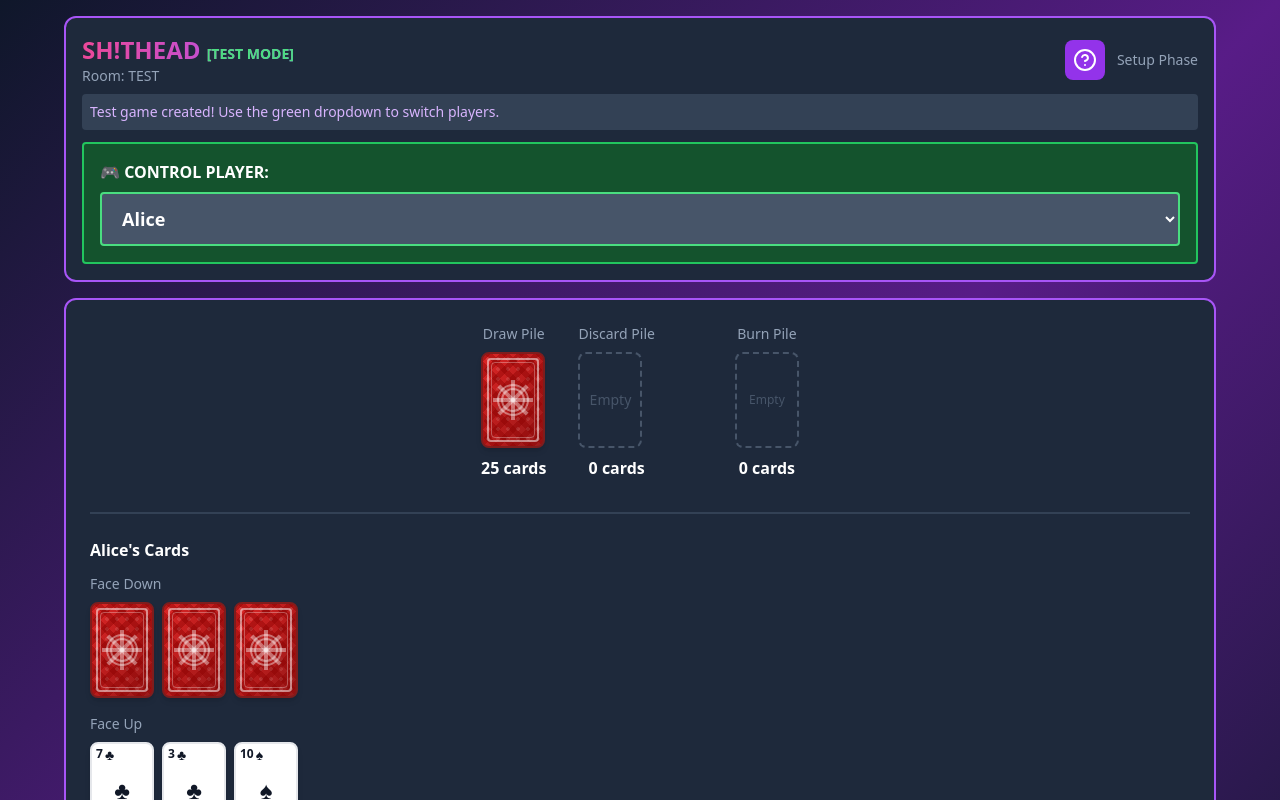
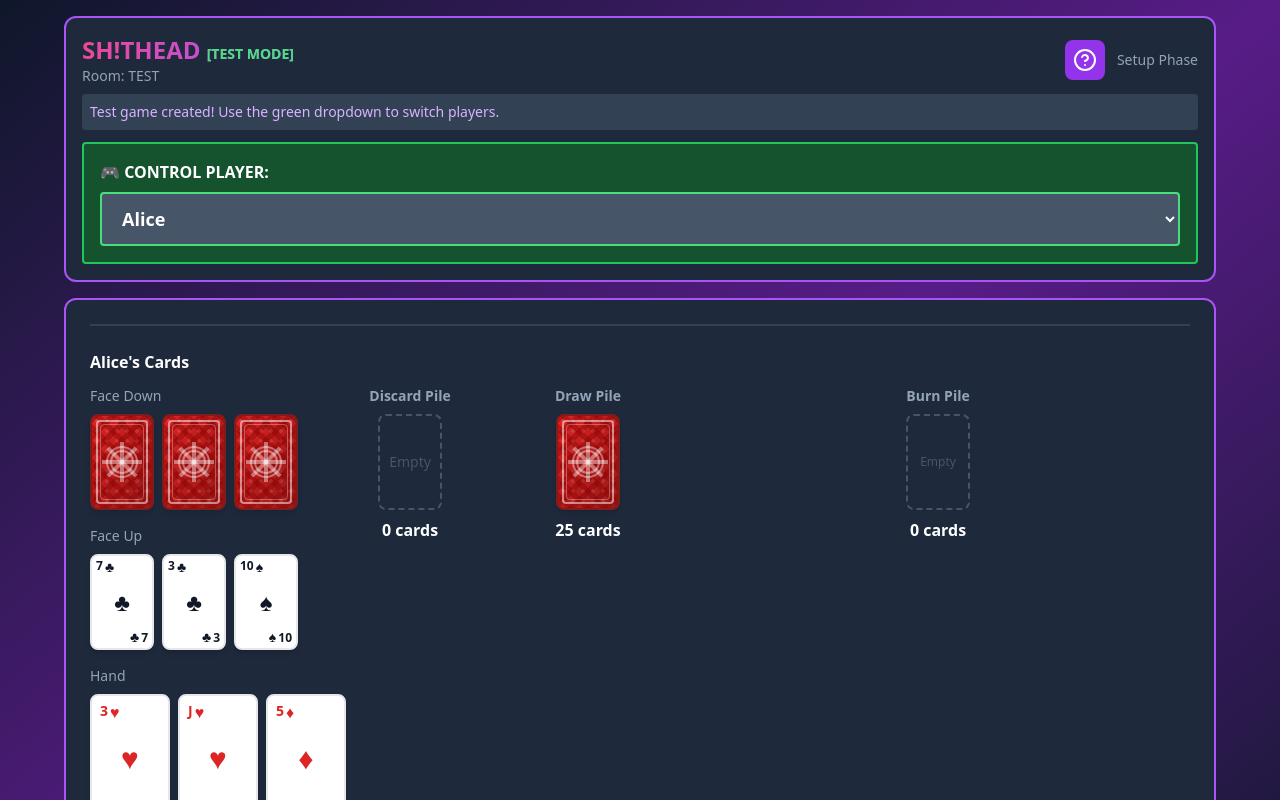
Before and after one commit to Swissola/sh_thead-game, a React (Vite) app: page / in a window 1280 px wide. Both pictures are taken after a click on the button "Test Mode (3 Players)". Shown: the top 800 px of the page. Built offline with nearby package versions, Linux system fonts and the light colour scheme.

Commit message:
Improve pile layout with better spacing and alignment

```diff
--- a/src/App.tsx
+++ b/src/App.tsx
@@ -1184,135 +1184,15 @@ export default function ShitheadGame() {
                 }
               }}
             >
-              <div className="flex justify-center gap-8 mb-8">
-                <div className="text-center">
-                  <p className="text-slate-400 text-sm mb-2">Draw Pile</p>
-                  {gameState.deck.length > 0 ? (
-                    <div className="draw-pile-card">
-                      <Card card={gameState.deck[0]} faceDown small />
-                    </div>
-                  ) : (
-                    <div className="w-16 h-24 border-2 border-dashed border-slate-600 rounded-lg flex items-center justify-center text-slate-600 text-sm">
-                      Empty
-                    </div>
-                  )}
-                  <p className="text-base text-white font-bold mt-2">{gameState.deck.length} cards</p>
-                </div>
-
-                <div className="text-center">
-                  <p className="text-slate-400 text-sm mb-2">Discard Pile</p>
-                  {gameState.discardPile.length > 0 ? (
-                    <div className="relative w-16 h-24">
-                      {/* Show last 5 cards with offset */}
-                      {gameState.discardPile.slice(-5).map((card, index) => (
-                        <div
-                          key={card.id}
-                          className="absolute"
-                          style={{
-                            left: `${index * 3}px`,
-                            top: `${index * 2}px`,
-                            zIndex: index,
-                          }}
-                        >
-                          <Card card={card} small />
-                        </div>
-                      ))}
-                    </div>
-                  ) : (
-                    <div className="w-16 h-24 border-2 border-dashed border-slate-600 rounded-lg flex items-center justify-center text-slate-600 text-sm">
-                      Empty
-                    </div>
-                  )}
-                  <p className="text-base text-white font-bold mt-2">
-                    {gameState.discardPile.length} cards
-                  </p>
-                  {gameState.discardPile.length > 0 && (() => {
-                    const topCard = gameState.discardPile[gameState.discardPile.length - 1];
-
-                    // If top is a 3, we need to show what we're playing on
-                    if (topCard.rank === '3') {
-                      // Count the 3s from the top
-                      let threeCount = 0;
-                      for (let i = gameState.discardPile.length - 1; i >= 0 && gameState.discardPile[i].rank === '3'; i--) {
-                        threeCount++;
-                      }
-
-                      // Find the non-3 card underneath
-                      let actualTopIndex = -1;
-                      let baseRank = '';
-                      for (let i = gameState.discardPile.length - threeCount - 1; i >= 0; i--) {
-                        if (gameState.discardPile[i].rank !== '3') {
-                          actualTopIndex = i;
-                          baseRank = gameState.discardPile[i].rank;
-                          break;
-                        }
-                      }
-
-                      if (actualTopIndex >= 0) {
-                        // Count the base cards (non-3s) of this rank
-                        let baseCount = 0;
-                        for (let i = actualTopIndex; i >= 0 && gameState.discardPile[i].rank === baseRank; i--) {
-                          baseCount++;
-                        }
-
-                        const actualTop = gameState.discardPile[actualTopIndex];
-                        const suitColor = actualTop.suit === '♥' || actualTop.suit === '♦' ? 'text-red-400' : 'text-gray-300';
-
-                        return (
-                          <p className="text-xs text-yellow-400 mt-1">
-                            Play on: {baseCount}× {actualTop.rank}
-                            <span className={suitColor}>{actualTop.suit}</span>
-                            {threeCount > 0 && ` + ${threeCount}× 3`}
-                            <br />
-                            <span className="text-xs text-purple-300">
-                              ({baseCount === 3 ? 'Play 1× ' + baseRank + ' or ' : ''}{threeCount === 3 ? 'Play 1× 3' : ''}{baseCount === 3 && threeCount === 3 ? ' to burn!' : ''})
-                            </span>
-                          </p>
-                        );
-                      }
-                    }
-
-                    return null;
-                  })()}
-                </div>
-
-                {/* Burn Pile - positioned to the right */}
-                <div className="text-center ml-12">
-                  <p className="text-slate-400 text-sm mb-2">Burn Pile</p>
-                  {gameState.burnPile.length > 0 ? (
-                    <div className="relative w-16 h-24">
-                      {/* Show last 8 cards in messy pile */}
-                      {gameState.burnPile.slice(-8).map((card, index) => (
-                        <div
-                          key={card.id}
-                          className="absolute"
-                          style={{
-                            left: `${index * 2}px`,
-                            top: `${index * 1.5}px`,
-                            transform: `rotate(${(index % 3 - 1) * 8}deg)`,
-                            zIndex: index,
-                          }}
-                        >
-                          <Card card={card} small />
-                        </div>
-                      ))}
-                    </div>
-                  ) : (
-                    <div className="w-16 h-24 border-2 border-dashed border-slate-600 rounded-lg flex items-center justify-center text-slate-600 text-xs">
-                      Empty
-                    </div>
-                  )}
-                  <p className="text-base text-white font-bold mt-2">
-                    {gameState.burnPile.length} cards
-                  </p>
-                </div>
-              </div>
-
               {currentPlayer && (
                 <div className="border-t-2 border-slate-700 pt-6">
                   <h3 className="text-white font-bold mb-3">{currentPlayer.name}'s Cards</h3>
 
-                  <div className="mb-4">
+                  {/* Two column layout: Face cards on left, Piles on right */}
+                  <div className="grid grid-cols-[auto_1fr] gap-8 mb-4">
+                    {/* Left column: Face Down and Face Up */}
+                    <div className="space-y-4">
+                      <div>
                         <p className="text-slate-400 text-sm mb-2">Face Down</p>
                         <div className="flex gap-2">
                           {currentPlayer.faceDown.map((card, i) => (
@@ -1333,7 +1213,6 @@ export default function ShitheadGame() {
                                   isMyTurn &&
                                   GameLogic.getAvailableCardSource(currentPlayer) === 'faceDown'
                                 ) {
-                              // For face-down, only allow single card selection
                                   setSelectedCards([{ type: 'faceDown', index: i }]);
                                 }
                               }}
@@ -1342,7 +1221,7 @@ export default function ShitheadGame() {
                         </div>
                       </div>
 
-                  <div className="mb-4">
+                      <div>
                         <p className="text-slate-400 text-sm mb-2">Face Up</p>
                         <div className="flex gap-2">
                       {currentPlayer.faceUp.map((card, i) => {
@@ -1489,6 +1368,91 @@ export default function ShitheadGame() {
                       })}
                     </div>
                       </div>
+                    </div>
+
+                    {/* Right column: Piles - Fixed grid layout to prevent shifting */}
+                    <div className="grid grid-cols-[160px_100px_1fr] gap-12 items-start">
+                      {/* Discard Pile */}
+                      <div className="text-center">
+                        <p className="text-slate-400 text-sm mb-2 font-bold">Discard Pile</p>
+                        {gameState.discardPile.length > 0 ? (
+                          <div className="relative h-28" style={{ width: '160px', margin: '0 auto' }}>
+                            {/* Show last 7 cards - centered with newest card in middle */}
+                            {gameState.discardPile.slice(-7).map((card, index, array) => {
+                              // Offset so the newest card (last in array) is centered
+                              const centerOffset = 48; // Half of (160-64) to center a 64px card
+                              const pileOffset = (array.length - 1) * 8; // Shift pile left by half the spacing
+                              return (
+                                <div
+                                  key={card.id}
+                                  className="absolute"
+                                  style={{
+                                    left: `${centerOffset - pileOffset + (index * 16)}px`,
+                                    top: `${index * 1}px`,
+                                    zIndex: index,
+                                  }}
+                                >
+                                  <Card card={card} small />
+                                </div>
+                              );
+                            })}
+                          </div>
+                        ) : (
+                          <div className="w-16 h-24 border-2 border-dashed border-slate-600 rounded-lg flex items-center justify-center text-slate-600 text-sm mx-auto">
+                            Empty
+                          </div>
+                        )}
+                        <p className="text-base text-white font-bold mt-2">
+                          {gameState.discardPile.length} cards
+                        </p>
+                      </div>
+
+                      {/* Draw Pile */}
+                      <div className="text-center">
+                        <p className="text-slate-400 text-sm mb-2 font-bold">Draw Pile</p>
+                        {gameState.deck.length > 0 ? (
+                          <div className="draw-pile-card w-16 h-24 mx-auto">
+                            <Card card={gameState.deck[0]} faceDown small />
+                          </div>
+                        ) : (
+                          <div className="w-16 h-24 border-2 border-dashed border-slate-600 rounded-lg flex items-center justify-center text-slate-600 text-sm mx-auto">
+                            Empty
+                          </div>
+                        )}
+                        <p className="text-base text-white font-bold mt-2">{gameState.deck.length} cards</p>
+                      </div>
+
+                      {/* Burn Pile */}
+                      <div className="text-center">
+                        <p className="text-slate-400 text-sm mb-2 font-bold">Burn Pile</p>
+                        {gameState.burnPile.length > 0 ? (
+                          <div className="relative w-16 h-24 mx-auto">
+                            {gameState.burnPile.slice(-8).map((card, index) => (
+                              <div
+                                key={card.id}
+                                className="absolute"
+                                style={{
+                                  left: `${index * 2}px`,
+                                  top: `${index * 1.5}px`,
+                                  transform: `rotate(${(index % 3 - 1) * 8}deg)`,
+                                  zIndex: index,
+                                }}
+                              >
+                                <Card card={card} small />
+                              </div>
+                            ))}
+                          </div>
+                        ) : (
+                          <div className="w-16 h-24 border-2 border-dashed border-slate-600 rounded-lg flex items-center justify-center text-slate-600 text-xs mx-auto">
+                            Empty
+                          </div>
+                        )}
+                        <p className="text-base text-white font-bold mt-2">
+                          {gameState.burnPile.length} cards
+                        </p>
+                      </div>
+                    </div>
+                  </div>
 
                   <div className="mb-4">
                     <div className="flex items-center justify-between mb-2">
@@ -1528,7 +1492,7 @@ export default function ShitheadGame() {
                         </div>
                       )}
                     </div>
-                    <div className="hand-area flex gap-2 flex-wrap">
+                    <div className="hand-area flex flex-wrap">
                       {(() => {
                         if (!currentPlayer || !currentPlayer.hand) {
                           return null;
@@ -1545,23 +1509,24 @@ export default function ShitheadGame() {
                                 <div
                                   key={`slot-${arrayIndex}`}
                                   data-empty-slot
-                                  className="w-20 h-28 border-2 border-dashed border-slate-600 rounded-lg bg-slate-900/60"
+                                  className="w-20 h-28 border-2 border-dashed border-slate-600 rounded-lg bg-slate-900/60 mr-2"
                                 />
                               );
                             }
                             return (
+                              <div key={card.id} className="mr-2">
                                 <Card
-                                key={card.id}
                                   card={card}
                                   selectable={false}
                                   selected={false}
                                   onClick={() => {}}
                                 />
+                              </div>
                             );
                           });
                         }
 
-                        // NORMAL MODE: sorted compact view
+                        // NORMAL MODE: sorted compact view with overlapping groups
                         // Get compact hand (non-null cards) with their original array indices
                         const cardsWithIndices = currentPlayer.hand
                           .map((card, arrayIndex) => ({ card, arrayIndex }))
@@ -1591,9 +1556,26 @@ export default function ShitheadGame() {
                           });
                         }
 
-                        return sortedCards.map((item) => {
+                        return sortedCards.map((item, index) => {
+                          // Check if next card is same rank/suit (depending on sort mode)
+                          const nextItem = sortedCards[index + 1];
+                          let sameGroup = false;
+
+                          if (nextItem) {
+                            if (handSortMode === 'rank') {
+                              sameGroup = item.card.rank === nextItem.card.rank;
+                            } else if (handSortMode === 'suit') {
+                              sameGroup = item.card.suit === nextItem.card.suit;
+                            }
+                          }
+
                           return (
-                            <div key={item.card.id} data-card-key={item.card.id}>
+                            <div
+                              key={item.card.id}
+                              data-card-key={item.card.id}
+                              className={sameGroup ? '-mr-12' : 'mr-2'}
+                              style={{ zIndex: index }}
+                            >
                               <Card
                                 card={item.card}
                                 selectable={
```
Lines whose indentation alone changed are shown as unchanged.
